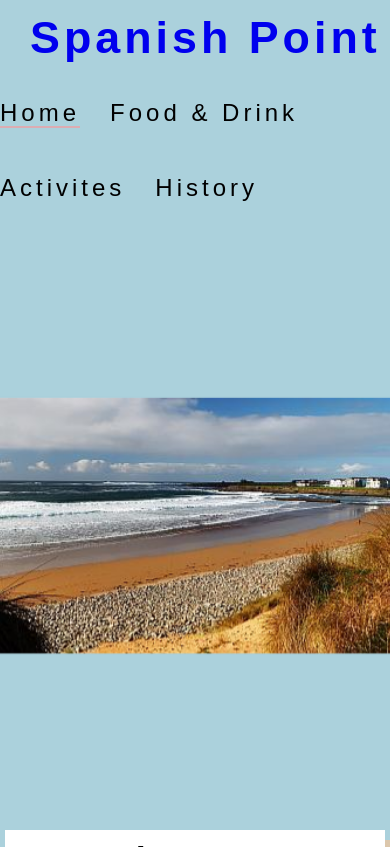
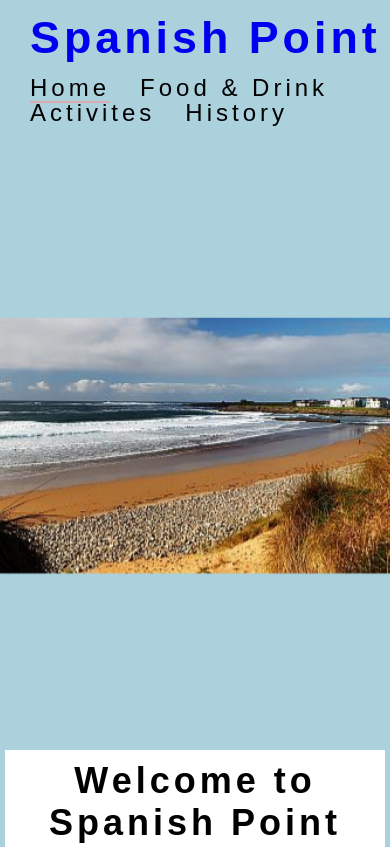
Before and after one commit to colmhaugh/spanish-point, a plain HTML site: page index.html in a window 390 px wide. Shown: the top 847 px of the page. Drawn offline with Linux system fonts and the light colour scheme; a web font is replaced by a local one.

Commit message:
add media queries for menu

```diff
--- a/assets/css/style.css
+++ b/assets/css/style.css
@@ -100,8 +100,8 @@ h1, h2 {
   /*float: left;
     width: 66%; */
     background-color: white;
-    box-shadow: 5px 10px #dcc7ac;
-   /* background-color: rgba(67, 82, 86, .7); */
+   /* box-shadow: 5px 10px #dcc7ac;
+    background-color: rgba(67, 82, 86, .7); */
 }
 
 #about-text h1{
@@ -115,7 +115,7 @@ h1, h2 {
 }
 
 #about-googlemap{
-    padding: 5px;
+    padding: 10px;
    /* float: right;
     width: 33%; */
 }
@@ -153,3 +153,28 @@ footer{
     padding: 5%;
     color: #3a3a3a;
 }
+/* media queries*/
+/* For larger to medium screen size from 1200px wide*/
+
+@media screen and (max-width: 1200px){
+    #menu{
+
+    }
+
+    #logo{
+
+    }
+}
+
+/* For medium to smaller screen size from 1200px wide*/
+
+@media screen and (max-width: 950px){
+    #menu{
+        clear: left;
+        float: left;
+        margin-left: 30px;
+        margin-bottom: 20px;
+        line-height: 25px;
+    }
+
+}
```
